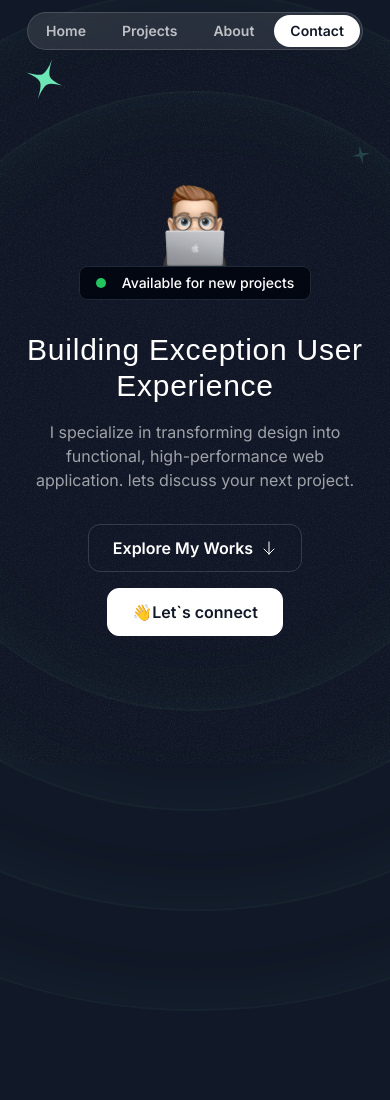
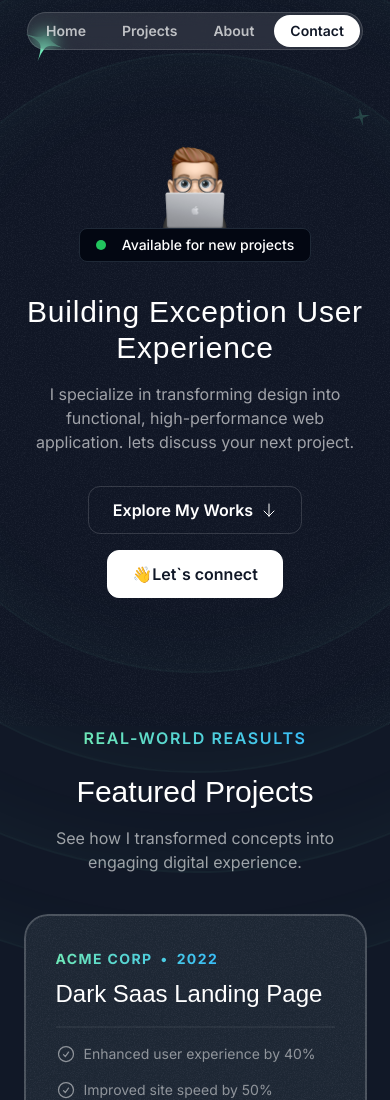
Before and after one commit to nihir-zala/learn-next, a Next.js app: page / in a window 390 px wide. Shown: the top 1100 px of the page. Before the commit the page ends 1011 px from the top, so only its background shows below. Built offline with nearby package versions, Linux system fonts and the light colour scheme; a web font is replaced by a local one.

Commit message:
added the project section

```diff
--- a/src/app/page.tsx
+++ b/src/app/page.tsx
@@ -1,10 +1,13 @@
 import { Header } from "@/sections/Header";
 import { HeroSection } from "@/sections/Hero";
+import { ProjectsSection } from "@/sections/Projects";
+
 export default function Home() {
   return (
     <div>
       <Header />
       <HeroSection />
+      <ProjectsSection />
     </div>
   );
 }
--- a/src/sections/Header.tsx
+++ b/src/sections/Header.tsx
@@ -1,6 +1,6 @@
 export const Header = () => {
   return (
-    <div className="flex justify-center items-center relative top-3 w-full z-10">
+    <div className="flex justify-center items-center fixed top-3 w-full z-10">
       <nav className="flex gap-1 p-0.5 border border-white/15 rounded-full bg-white/10 backdrop-blur">
         <a href="#" className="nav-item">
           Home
--- a/src/sections/Projects.tsx
+++ b/src/sections/Projects.tsx
@@ -1,7 +1,10 @@
 import darkSaasLandingPage from "@/assets/images/dark-saas-landing-page.png";
 import lightSaasLandingPage from "@/assets/images/light-saas-landing-page.png";
 import aiStartupLandingPage from "@/assets/images/ai-startup-landing-page.png";
-
+import Image from "next/image";
+import CheckIcon from "@/assets/icons/check-circle.svg";
+import ArrowUpRight from "@/assets/icons/arrow-up-right.svg";
+import grainImage from "@/assets/images/grain.jpg";
 const portfolioProjects = [
   {
     company: "Acme Corp",
@@ -42,5 +45,67 @@
 ];
 
 export const ProjectsSection = () => {
-  return <div>Projects Section</div>;
+  return (
+    <section className="pb-16 lg:pt-24">
+      <div className="container">
+        <div className="flex justify-center">
+          <p className="uppercase font-semibold tracking-widest bg-gradient-to-r from-emerald-300 to-sky-400 text-center bg-clip-text text-transparent">
+            Real-World Reasults
+          </p>
+        </div>
+        <h2 className="font-serif text-3xl md:text-5xl text-center mt-6">
+          Featured Projects
+        </h2>
+        <p className="text-center text-white/60 mt-4 md:text-lg lg:text-xl max-w-md mx-auto">
+          See how I transformed concepts into engaging digital experience.
+        </p>
+        <div className="mt-10 md:mt-20 flex flex-col gap-20">
+          {portfolioProjects.map((project) => (
+            <div
+              key={project.title}
+              className="bg-gray-800 rounded-3xl z-0 after:z-10 overflow-hidden relative after:content-[''] after:absolute after:inset-0 after:outline-2 after:outline after:-outline-offset-2 after:rounded-3xl after:outline-white/20 px-8 pt-8 md:pt-12 md:px-10 after:pointer-events-none"
+            >
+              <div
+                className="absolute inset-0 -z-10 opacity-5"
+                style={{
+                  backgroundImage: `url(${grainImage.src})`,
+                }}
+              ></div>
+              <div className="bg-gradient-to-r from-emerald-300 to-sky-400 inline-flex gap-2 font-bold uppercase tracking-widest text-sm text-transparent bg-clip-text">
+                <span>{project.company}</span>
+                <span>&bull;</span>
+                <span>{project.year}</span>
+              </div>
+              <h3 className="font-serif text-2xl mt-2 md:text-4xl md:mt-5">
+                {project.title}
+              </h3>
+              <hr className="border-t-2 border-white/5 mt-4 md:mt-5" />
+              <ul className="flex flex-col gap-4 mt-4 md:mt-5">
+                {project.results.map((result) => (
+                  <li
+                    key={result.title}
+                    className="flex gap-2 text-sm md:text-base text-white/50"
+                  >
+                    <CheckIcon className="size-5 md:size-6" />
+                    <span>{result.title}</span>
+                  </li>
+                ))}
+              </ul>
+              <a href={project.link}>
+                <button className="bg-white text-gray-950 h-12 w-full md:w-auto px-8 rounded-xl font-semibold inline-flex items-center justify-center gap-2 mt-8">
+                  <span>View Live Site</span>
+                  <ArrowUpRight className="size-4" />
+                </button>
+              </a>
+              <Image
+                src={project.image}
+                alt={project.title}
+                className="mt-8 -mb-4 md:-mb-0"
+              />
+            </div>
+          ))}
+        </div>
+      </div>
+    </section>
+  );
 };
```
Also changed, not shown: 1 other file (tests, documents, lock files or other folders).
